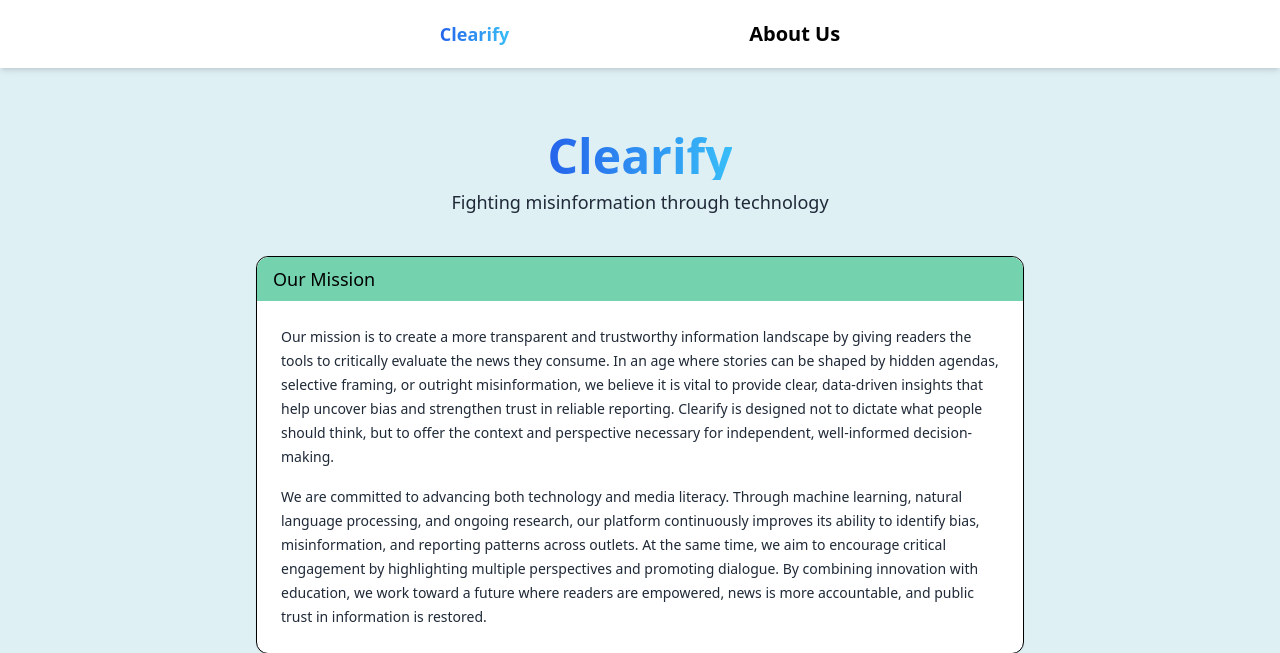
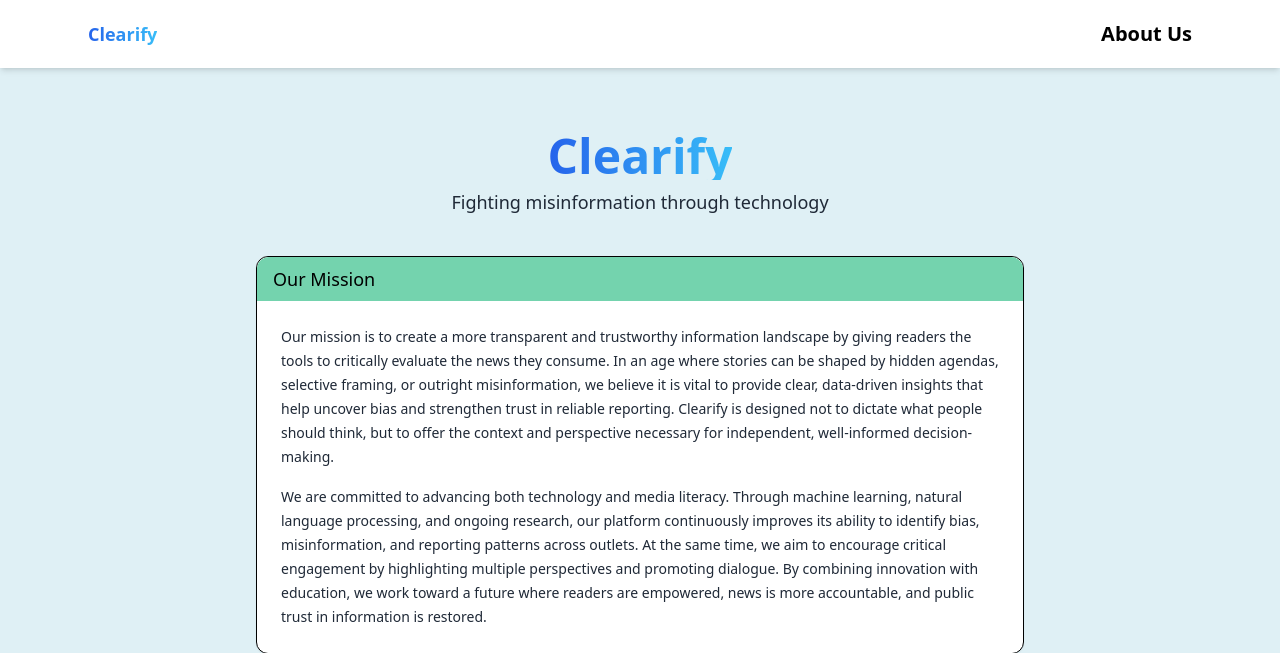
Before and after one commit to peter5454/Clearify, a Flask app: page /about in a window 1280 px wide. Shown: the top 653 px of the page. Run offline with Flask 3, Linux system fonts and the light colour scheme; parts of the project's set-up code (start-up, migrations or seed data) failed here and were passed over; some libraries are stand-ins or nearby versions.

Commit message:
fixes - about page

```diff
--- a/templates/about.html
+++ b/templates/about.html
@@ -8,26 +8,27 @@
   </head>
 
   <body class="bg-[#dff0f5] font-sans">
-    <!-- Top Bar (Centered Content) -->
-    <header
-      class="bg-white shadow-md flex flex-col items-center justify-center py-5 font-bold"
-    >
-      <div class="flex flex-col md:flex-row items-center gap-60">
-        <h1
-          class="text-lg bg-clip-text text-transparent bg-gradient-to-r from-blue-600 to-sky-400"
-        >
-          Clearify
-        </h1>
-        <a href="#" class="text-black text-xl">About Us</a>
+    <!-- Top Bar -->
+    <header class="bg-white shadow-md py-5 font-bold">
+      <div class="w-full max-w-6xl mx-auto px-6 flex flex-col md:flex-row items-center md:justify-between gap-6">
+        <!-- Clickable brand -> back to main page -->
+        <a href="{{ url_for('home') }}" aria-label="Go to Clearify home" class="inline-flex items-center group">
+          <span class="text-lg bg-clip-text text-transparent bg-gradient-to-r from-blue-600 to-sky-400 group-hover:from-blue-700 group-hover:to-sky-500 transition-colors">
+            Clearify
+          </span>
+        </a>
+
+        <!-- Right-side nav -->
+        <a href="#" class="text-black text-xl hover:opacity-80 transition-opacity">
+          About Us
+        </a>
       </div>
     </header>
 
     <!-- Main Content -->
     <main class="flex flex-col items-center text-center mt-16 px-4">
       <!-- Title -->
-      <h2
-        class="text-5xl font-bold bg-clip-text text-transparent bg-gradient-to-r from-blue-600 to-sky-400"
-      >
+      <h2 class="text-5xl font-bold bg-clip-text text-transparent bg-gradient-to-r from-blue-600 to-sky-400">
         Clearify
       </h2>
       <p class="text-lg mt-2 mb-10 text-gray-800">
@@ -35,9 +36,7 @@
       </p>
 
       <!-- Our Mission -->
-      <section
-        class="bg-white border border-black rounded-xl w-full max-w-3xl mb-12 shadow-sm"
-      >
+      <section class="bg-white border border-black rounded-xl w-full max-w-3xl mb-12 shadow-sm">
         <div class="bg-[#74d3ae] rounded-t-xl py-2 px-4 text-left">
           <h3 class="font-medium text-lg text-black">Our Mission</h3>
         </div>
```
